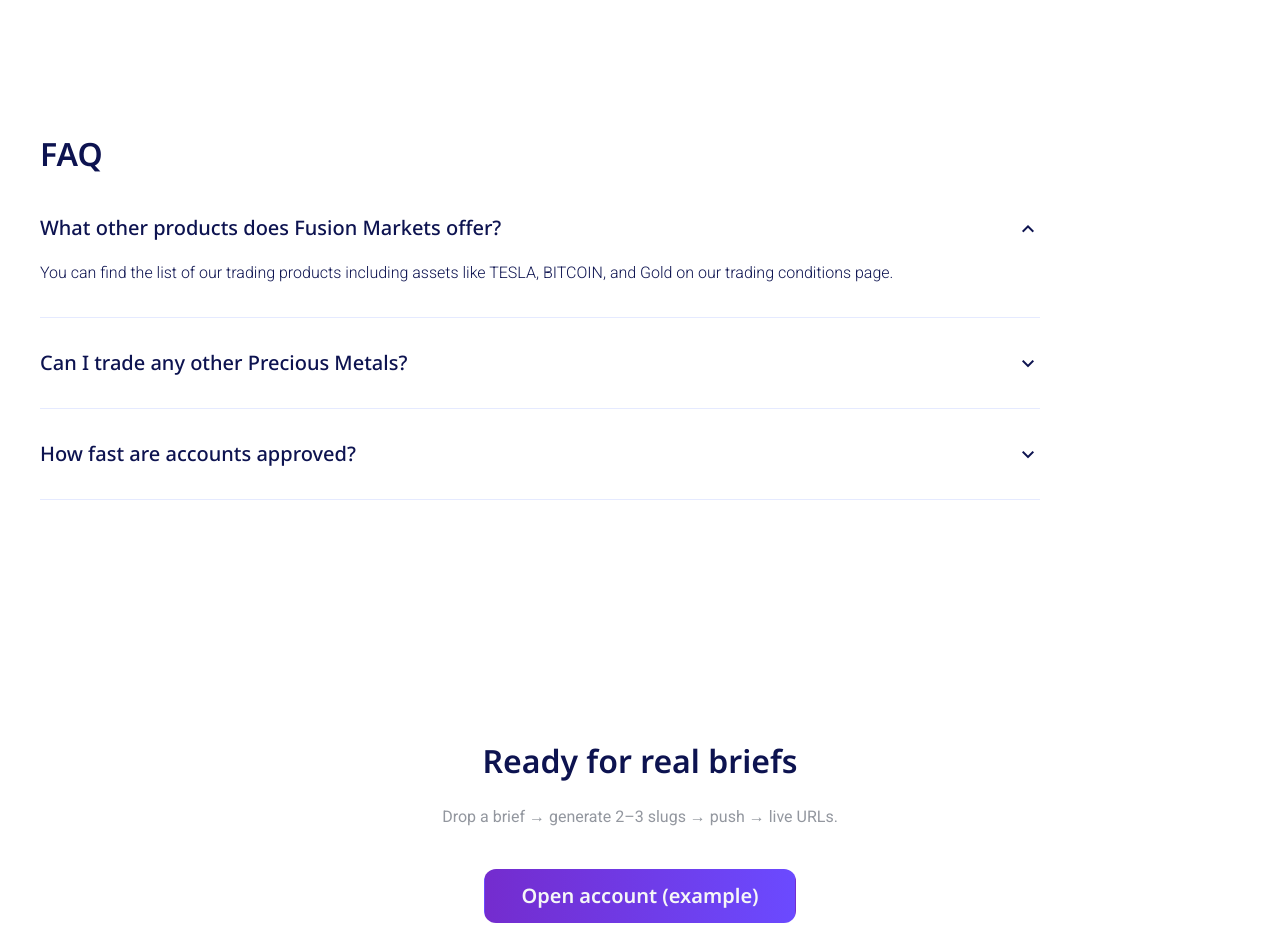
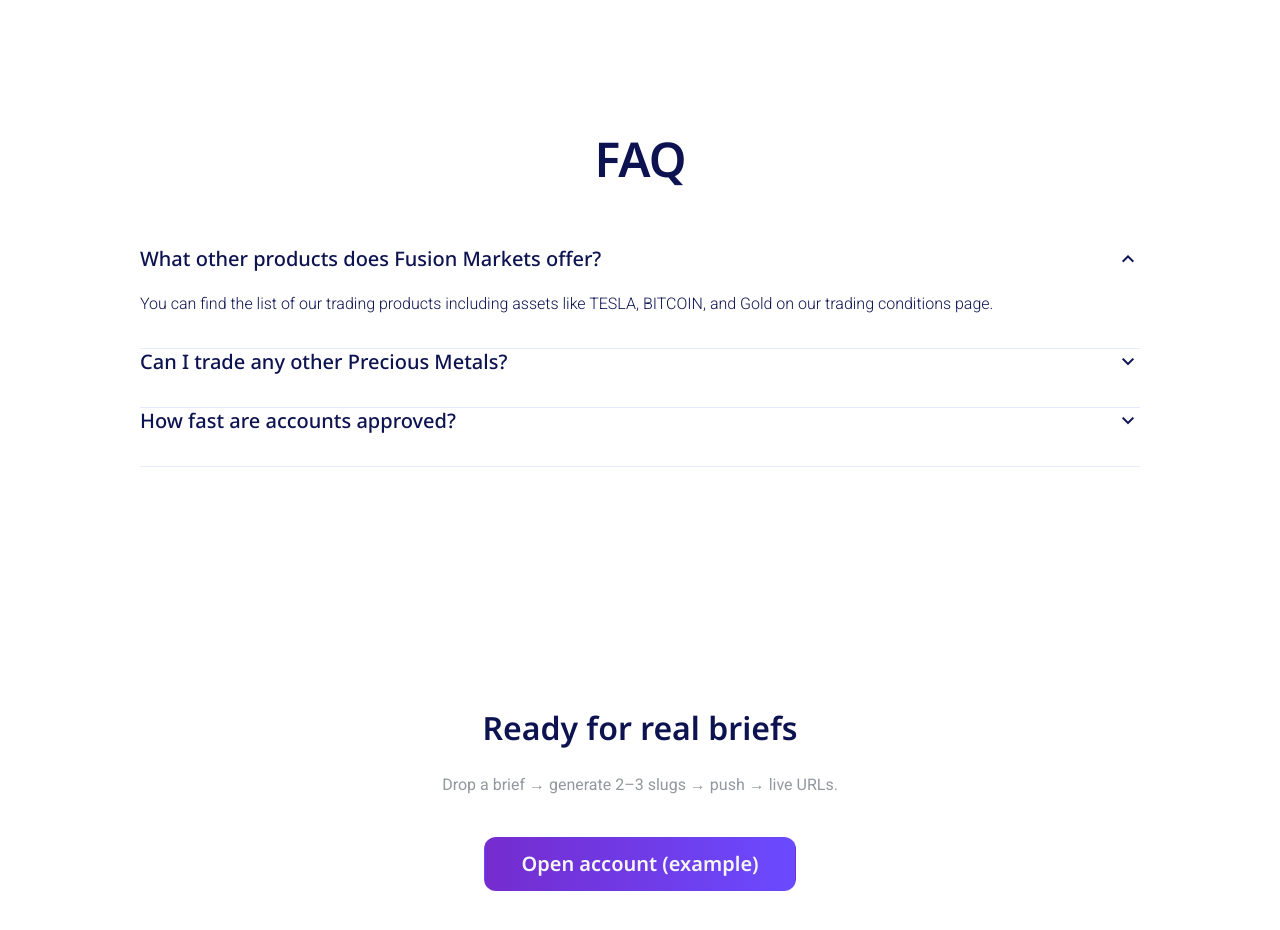
Before and after one commit to thesunfalle-dev/fm.growth-agent, a Next.js app: page /demo in a window 1280 px wide. Shown: the part 3260-4190 px from the top of the page. Built offline with nearby package versions, Linux system fonts and the light colour scheme.

Commit message:
Center FAQ band to match Figma 29987:341618
Title and 1000px accordion stack are centered in the section
instead of left-aligned in the 1280 container.

```diff
--- a/app/globals.css
+++ b/app/globals.css
@@ -1379,42 +1379,53 @@
   }
 }
 
-/* FAQ + Steps (Figma Sections 15313:11090) */
+/*
+ * FAQ band — Figma Final Pages FAQs `29987:341618`
+ * items-center column: centered H2 + 1000px accordion (not left in 1280 container)
+ */
+.ui-faq-band {
+  display: flex;
+  flex-direction: column;
+  align-items: center;
+  gap: var(--space-section-mobile); /* 60px title → list */
+}
+
+.ui-faq-band__title {
+  margin: 0;
+  max-width: none;
+  width: 100%;
+  text-align: center;
+  font-size: var(--layout-footer-heading-size); /* 48 — Figma H2 */
+  line-height: 1.1;
+  letter-spacing: -0.02em;
+}
 
 .ui-faq-list {
-  max-width: var(--component-faq-max-width);
+  max-width: var(--component-faq-max-width); /* 1000px */
   width: 100%;
   display: flex;
   flex-direction: column;
   margin: 0;
   padding: 0;
-}
-
-/* Heading → FAQ when no lead */
-.ui-heading--section + .ui-faq-list {
-  margin-top: var(--layout-spacing-description-to-content-desktop);
-}
-
-.ui-text--lead + .ui-faq-list {
-  margin-top: 0;
 }
 
 .ui-faq {
   border-bottom: var(--border-width-default) solid var(--component-faq-border);
-  padding: 0 0 var(--component-faq-padding-bottom-desktop);
-  margin: 0;
-}
-
-/* Figma: stacked rows with bottom border only — no extra inter-item gap */
+  padding: 0 0 var(--component-faq-padding-bottom-desktop); /* 32 closed */
+  margin: 0;
+  width: 100%;
+}
+
+/* Figma: gap 32 between items (padding-bottom acts as stack spacing) */
 .ui-faq + .ui-faq {
-  margin-top: var(--component-faq-padding-bottom-desktop);
+  margin-top: 0;
   padding-top: 0;
 }
 
 .ui-faq__summary {
   list-style: none;
   display: flex;
-  align-items: flex-start;
+  align-items: center; /* Figma Title row items-center */
   justify-content: space-between;
   gap: var(--component-faq-title-gap);
   cursor: pointer;
@@ -1445,7 +1456,6 @@
   flex-shrink: 0;
   width: var(--component-faq-icon-size);
   height: var(--component-faq-icon-size);
-  margin-top: 2px; /* optical align with 20px Noto Medium */
   color: var(--color-text-primary);
 }
 
@@ -1830,6 +1840,14 @@
 }
 
 @media (max-width: 768px) {
+  .ui-faq-band {
+    gap: var(--space-10);
+  }
+
+  .ui-faq-band__title {
+    font-size: var(--layout-footer-heading-size-mobile);
+  }
+
   .ui-faq {
     padding-bottom: var(--component-faq-padding-bottom-mobile);
   }
--- a/components/blocks/Faq.tsx
+++ b/components/blocks/Faq.tsx
@@ -11,13 +11,18 @@
 };
 
 /**
- * FAQ section block — Sections frame FAQ Desktop/Mobile.
+ * FAQ section — Figma Final Pages FAQs `29987:341618`
+ * Centered column: H2 48 center + 1000px accordion stack.
  */
 export function Faq({ title, items, openFirst = false }: FaqProps) {
   return (
-    <Section id="faq">
-      <Container>
-        {title ? <Heading variant="section">{title}</Heading> : null}
+    <Section id="faq" className="ui-section--faq">
+      <Container className="ui-faq-band">
+        {title ? (
+          <Heading variant="section" className="ui-faq-band__title">
+            {title}
+          </Heading>
+        ) : null}
         <div className="ui-faq-list">
           {items.map((item, index) => (
             <FaqItem
--- a/landings/crypto/content.ts
+++ b/landings/crypto/content.ts
@@ -251,7 +251,7 @@
     // —— 6. FAQ (M1) ——
     {
       type: "faq",
-      title: "Crypto CFDs FAQ",
+      title: "FAQs",
       openFirst: true,
       items: [
         {
```
Also changed, not shown: design-system/CHANGELOG.md.
